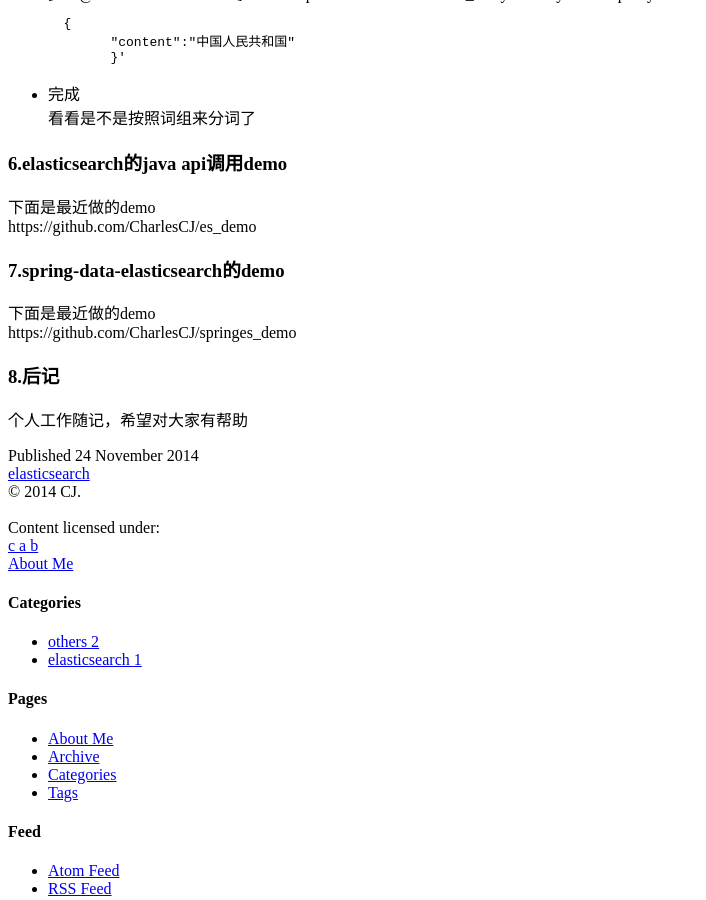
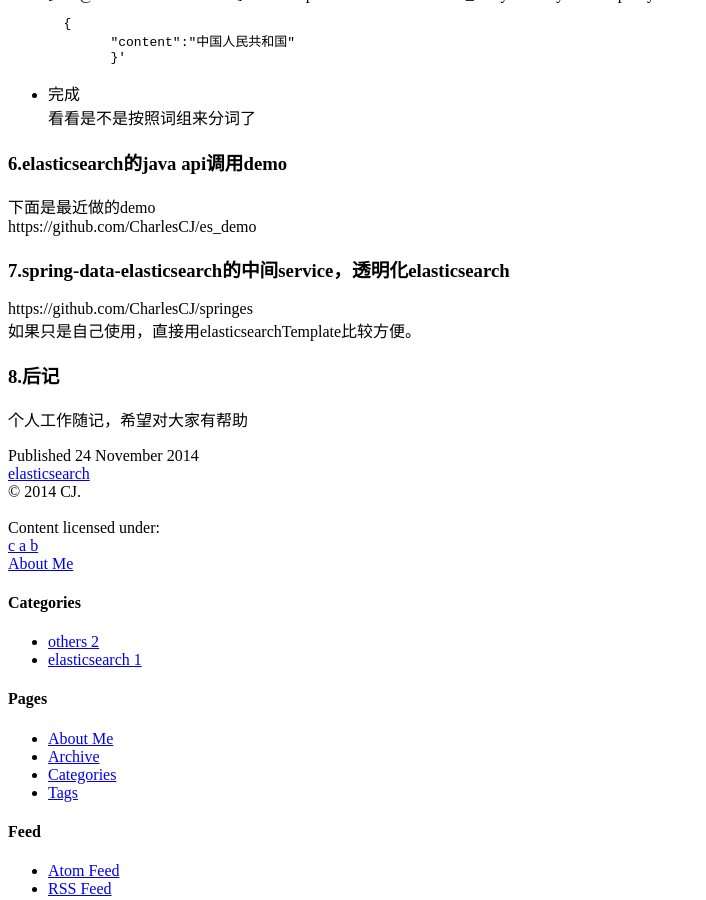
Before and after one commit to CharlesCJ/charlescj.github.io, a Jekyll site: the page built from _posts/2014-11-24-elasticsearch、spring-data-elasticsearch工作随记_elasticsearch.md, in a window 1280 px wide and 900 px high, scrolled down 2900 px. Shown: the whole window, without its empty margins (0-706 px from the left). Built offline with Jekyll 4.4.1, drawn with Linux system fonts in a browser that asks for light colours; nearby versions of some CDN libraries; library files that are not in the unit come from our copies; comment, search, counter and statistics services are not loaded.

Commit message:
Update 2014-11-24-elasticsearch、spring-data-elasticsearch工作随记_elasticsearch.md

```diff
--- a/_posts/2014-11-24-elasticsearch、spring-data-elasticsearch工作随记_elasticsearch.md
+++ b/_posts/2014-11-24-elasticsearch、spring-data-elasticsearch工作随记_elasticsearch.md
@@ -161,9 +161,10 @@ http://192.168.1.126:9200/_plugin/bigdesk 这样就能看到两个node
 https://github.com/CharlesCJ/es_demo
 
 
-### 7.spring-data-elasticsearch的demo
-下面是最近做的demo
-https://github.com/CharlesCJ/springes_demo
+### 7.spring-data-elasticsearch的中间service，透明化elasticsearch
+https://github.com/CharlesCJ/springes
+如果只是自己使用，直接用elasticsearchTemplate比较方便。
+
 
 ### 8.后记
 个人工作随记，希望对大家有帮助
```
